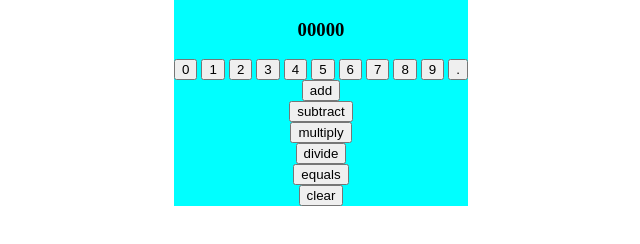
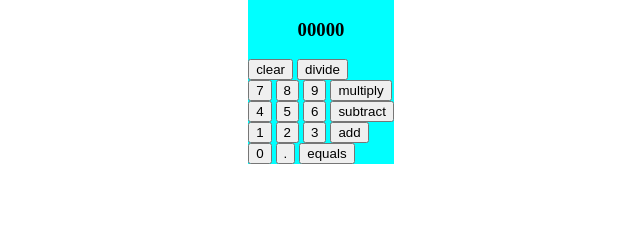
Before and after one commit to CodeByBlazej/Calculator-project, a plain HTML site: page index.html in a window 1280 px wide. Shown: the whole page, without its empty margins (319-959 px from the left). Drawn offline with Linux system fonts and the light colour scheme.

Commit message:
separate digits into separate divs

```diff
--- a/index.html
+++ b/index.html
@@ -9,33 +9,43 @@
 </head>
 <body>
   <div class="main">
-    <div>
+    <div class="display-div">
       <h3 class="display">00000</h3>
-
-
     </div>
 
     <div class="digits">
-      <button class="digit" id="btn_0">0</button>
-      <button class="digit" id="btn_1">1</button>
-      <button class="digit" id="btn_2">2</button>
-      <button class="digit" id="btn_3">3</button>
-      <button class="digit" id="btn_4">4</button>
-      <button class="digit" id="btn_5">5</button>
-      <button class="digit" id="btn_6">6</button>
-      <button class="digit" id="btn_7">7</button>
-      <button class="digit" id="btn_8">8</button>
-      <button class="digit" id="btn_9">9</button>
-      <button class="digit" id="btn_dot">.</button>
+      <div class="first-row">
+        <button class="clear">clear</button>
+        <button class="btnDivide">divide</button>
+      </div>
+
+      <div class="second-row">
+        <button class="digit" id="btn_7">7</button>
+        <button class="digit" id="btn_8">8</button>
+        <button class="digit" id="btn_9">9</button>
+        <button class="btnMultiply">multiply</button>
+      </div>
+
+      <div class="third-row">
+        <button class="digit" id="btn_4">4</button>
+        <button class="digit" id="btn_5">5</button>
+        <button class="digit" id="btn_6">6</button>
+        <button class="btnSubstract">subtract</button>
+      </div>
+
+      <div class="fourth-row">
+        <button class="digit" id="btn_1">1</button>
+        <button class="digit" id="btn_2">2</button>
+        <button class="digit" id="btn_3">3</button>
+        <button class="btnAdd">add</button>
+      </div>
+
+      <div class="fifth-row">
+        <button class="digit" id="btn_0">0</button>
+        <button class="digit" id="btn_dot">.</button>
+        <button class="btnEquals">equals</button>
+      </div>
     </div>
-
-    <button class="btnAdd">add</button>
-    <button class="btnSubstract">subtract</button>
-    <button class="btnMultiply">multiply</button>
-    <button class="btnDivide">divide</button>
-    <button class="btnEquals">equals</button>
-    <button class="clear">clear</button>
-
   </div>
 
 
```
